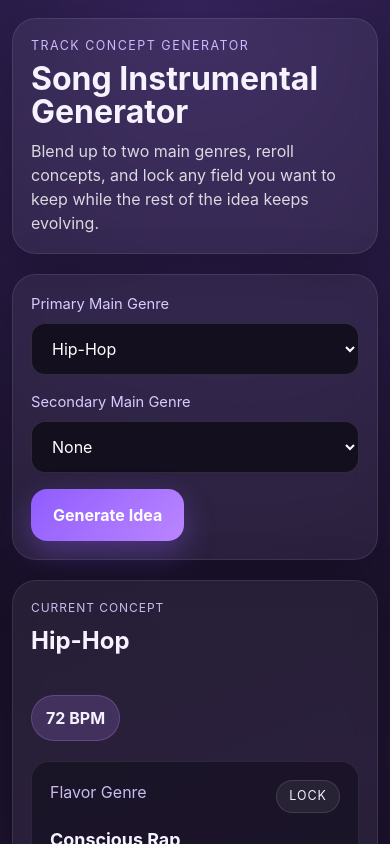
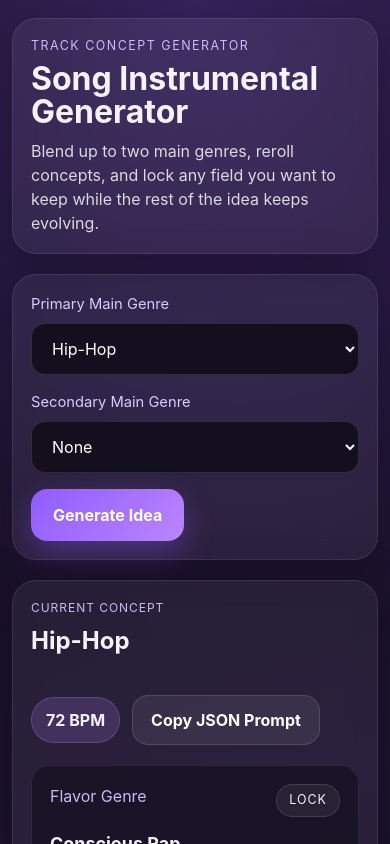
Before and after one commit to OrangeJuice72/TrackAlchemist, a React (Vite) app: page / in a window 390 px wide. Shown: the top 844 px of the page. Built offline with nearby package versions, Linux system fonts and the light colour scheme.

Commit message:
Add JSON prompt copy action

```diff
--- a/src/App.jsx
+++ b/src/App.jsx
@@ -25,6 +25,7 @@ function App() {
   const [secondaryGenre, setSecondaryGenre] = useState('');
   const [lockedFields, setLockedFields] = useState(createEmptyLocks);
   const [result, setResult] = useState(() => generateIdea(genreEntries[0][0], ''));
+  const [copyState, setCopyState] = useState('idle');
 
   const genreLabel = useMemo(() => {
     const primaryLabel = GENRE_DATA[selectedGenre].label;
@@ -62,6 +63,47 @@ function App() {
     const nextSecondaryGenre = event.target.value;
     setSecondaryGenre(nextSecondaryGenre);
     setResult(generateIdea(selectedGenre, nextSecondaryGenre));
+  };
+
+  const handleCopyPrompt = async () => {
+    const payload = {
+      promptType: 'instrumental-track-concept',
+      primaryGenre: {
+        key: selectedGenre,
+        label: GENRE_DATA[selectedGenre].label
+      },
+      secondaryGenre: secondaryGenre
+        ? {
+            key: secondaryGenre,
+            label: GENRE_DATA[secondaryGenre].label
+          }
+        : null,
+      lockedFields,
+      generatedConcept: {
+        mainGenre: result.mainGenre,
+        flavorGenre: result.flavorGenre,
+        bpm: result.bpm,
+        scale: result.scale,
+        instrumentationPalette: result.instrumentationPalette,
+        signatureSound: result.signatureSound,
+        energyFeel: result.energyFeel,
+        songStructure: result.songStructure
+      },
+      prompt:
+        `Create an original instrumental track concept using the following parameters: ` +
+        `${result.mainGenre} main genre blend, ${result.flavorGenre} flavor, ${result.bpm} BPM, ` +
+        `${result.scale} scale, instrumentation palette of ${result.instrumentationPalette.join(', ')}, ` +
+        `signature sound "${result.signatureSound}", energy feel "${result.energyFeel}", and song structure ` +
+        `"${result.songStructure}".`
+    };
+
+    try {
+      await navigator.clipboard.writeText(JSON.stringify(payload, null, 2));
+      setCopyState('copied');
+      window.setTimeout(() => setCopyState('idle'), 2000);
+    } catch {
+      setCopyState('failed');
+    }
   };
 
   return (
@@ -119,8 +161,21 @@ function App() {
               <p className="result-label">Current concept</p>
               <h2>{genreLabel}</h2>
             </div>
-            <span className="badge">{result.bpm} BPM</span>
+            <div className="result-actions">
+              <span className="badge">{result.bpm} BPM</span>
+              <button type="button" className="copy-button" onClick={handleCopyPrompt}>
+                Copy JSON Prompt
+              </button>
+            </div>
           </div>
+
+          {copyState !== 'idle' ? (
+            <p className={`copy-status${copyState === 'failed' ? ' is-error' : ''}`}>
+              {copyState === 'copied'
+                ? 'JSON prompt copied to clipboard.'
+                : 'Clipboard copy failed. Try again in a secure browser tab.'}
+            </p>
+          ) : null}
 
           <div className="result-grid">
             <LockableResultCard
--- a/src/styles.css
+++ b/src/styles.css
@@ -140,6 +140,14 @@ select {
   align-items: center;
 }
 
+.result-actions {
+  display: flex;
+  gap: 12px;
+  align-items: center;
+  flex-wrap: wrap;
+  justify-content: end;
+}
+
 .result-label {
   margin-bottom: 6px;
   color: #c9bbef;
@@ -154,6 +162,26 @@ select {
   background: rgba(187, 134, 255, 0.18);
   border: 1px solid rgba(187, 134, 255, 0.26);
   font-weight: 700;
+}
+
+.copy-button {
+  border: 1px solid rgba(255, 255, 255, 0.12);
+  border-radius: 16px;
+  padding: 12px 18px;
+  color: white;
+  background: rgba(255, 255, 255, 0.08);
+  cursor: pointer;
+  font-weight: 700;
+}
+
+.copy-status {
+  margin: -6px 0 0;
+  color: #c8ffcf;
+  font-size: 0.92rem;
+}
+
+.copy-status.is-error {
+  color: #ffb5c7;
 }
 
 .result-grid {
@@ -235,4 +263,8 @@ select {
     flex-direction: column;
     align-items: start;
   }
+
+  .result-actions {
+    justify-content: start;
+  }
 }
```
